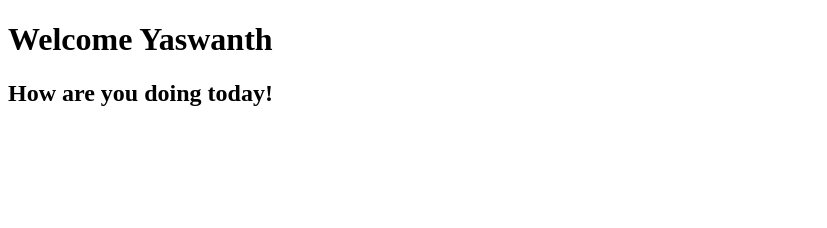
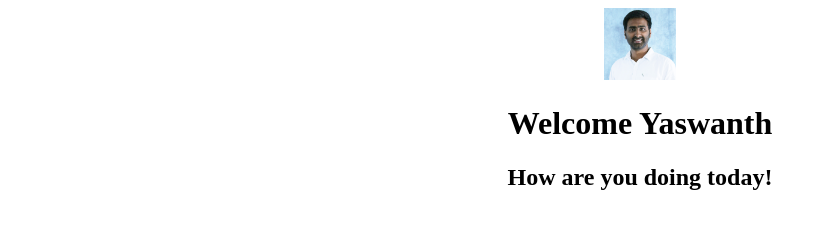
Before and after one commit to YaswanthPanguluri/myloginProject, a plain HTML site: page success.html in a window 1280 px wide. Shown: the whole page, without its empty margins (0-827 px from the left). Drawn offline with Linux system fonts and the light colour scheme.

Commit message:
added user image to success.html

```diff
--- a/invalid.html
+++ b/invalid.html
@@ -7,6 +7,9 @@
     <title>Invalid</title>
     <!-- Bootstrap core CSS -->
   <link href="./bootstrap-4.0.0-dist/css/bootstrap.min.css" rel="stylesheet">
+
+  <!-- Favicon -->
+  <link rel="icon" href="./favicon_io/favicon.ico">
 </head>
 <body>
     <center>
--- a/success.html
+++ b/success.html
@@ -5,9 +5,15 @@
     <meta http-equiv="X-UA-Compatible" content="IE=edge">
     <meta name="viewport" content="width=device-width, initial-scale=1.0">
     <title>Success</title>
+
+  <!-- Favicon -->
+  <link rel="icon" href="./favicon_io/favicon.ico">
 </head>
 <body>
+    <center >
+    <img class="mb-4" src="./images/id1.jpg" alt="" width="72" height="72">
     <h1 class="h3 mb-3 font-weight-normal">Welcome Yaswanth</h1>
     <h2 class="h3 mb-3 font-weight-normal">How are you doing today!</h2>
+    </center>
 </body>
 </html>
```
Also changed, not shown: images/id1.jpg (added).
